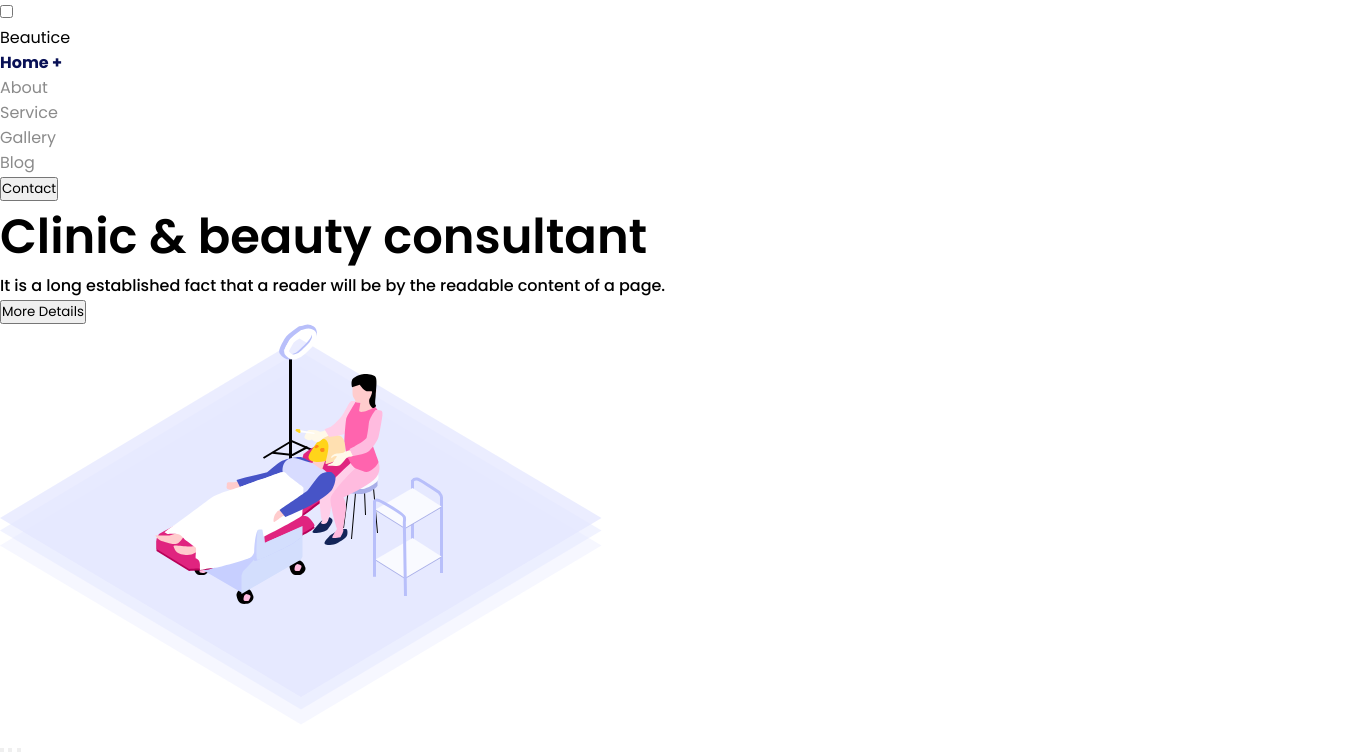
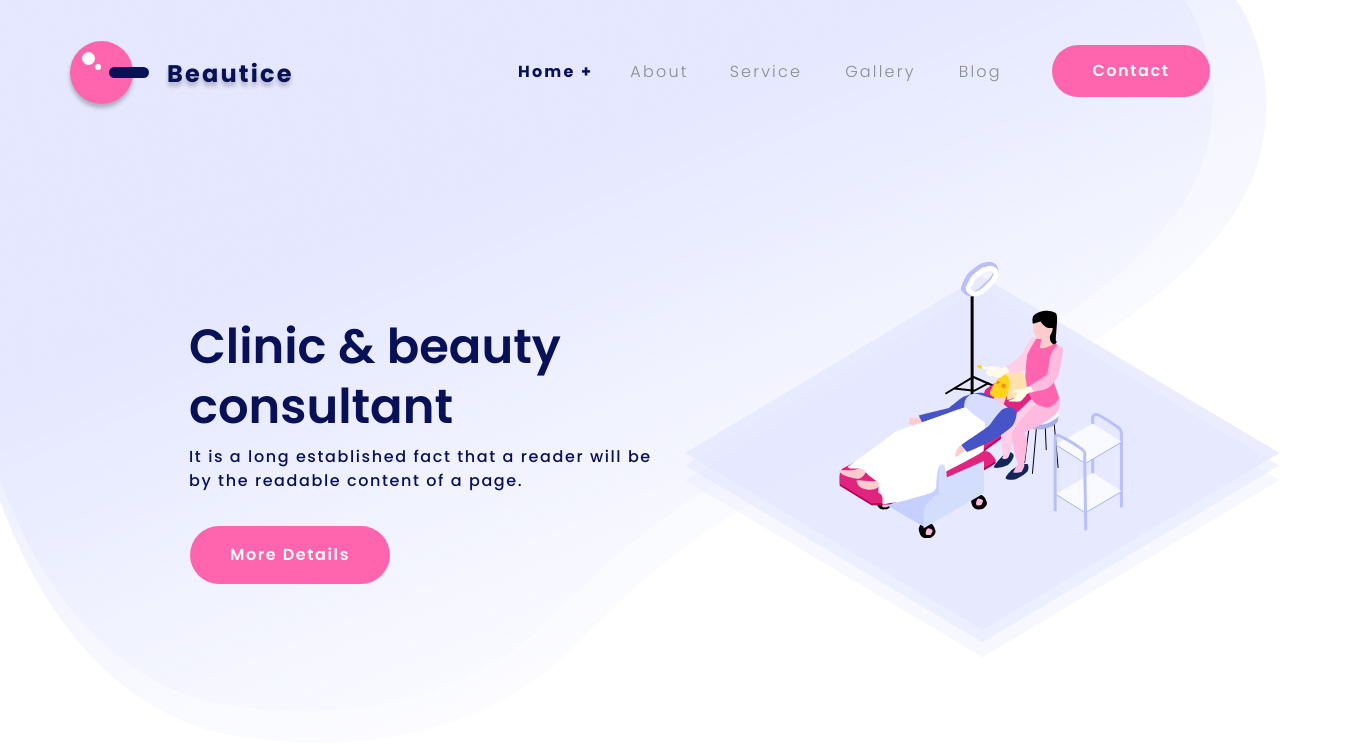
Before and after one commit to KhoaPhan1504/Beautice_Clinic-Beauty, a plain HTML site: page index.html in a window 1280 px wide. Shown: the top 755 px of the page, 1353 px wide, since content can reach past the window. Drawn offline with Linux system fonts and the light colour scheme; files whose address does not match are found by name.

Commit message:
Finish Exercise 1

```diff
--- a/assets/css/components/footer.css
+++ b/assets/css/components/footer.css
@@ -12,7 +12,7 @@
 	display: flex;
 	max-width: 1540px;
 	margin: auto;
-	background-image: url("../../assets/icon_home1/Footer\ BG\ 2.png");
+	background-image: url("../../icon_home1/Footer\ BG\ 2.png");
 	background-repeat: no-repeat;
 	height: 704.37px;
 	background-size: cover;
@@ -32,7 +32,7 @@
 .footer_container-fluid {
 	width: 100%;
 	height: 704.37px;
-	background-image: url("../../assets/icon_home1/Footer\ BG\ 1.png");
+	background-image: url("../../icon_home1/Footer\ BG\ 1.png");
 	background-repeat: no-repeat;
 	background-size: cover;
 }
--- a/assets/css/index.css
+++ b/assets/css/index.css
@@ -1,19 +1,19 @@
 /* Components */
-@import url("./assets/css/components/header.css");
-@import url("./assets/css/components/slider.css");
-@import url("./assets/css/components/core.css");
-@import url("./assets/css/components/about.css");
-@import url("./assets/css/components/profession.css");
-@import url("./assets/css/components/contact.css");
-@import url("./assets/css/components/footer.css");
+@import url("/assets/css/components/header.css");
+@import url("/assets/css/components/slider.css");
+@import url("/assets/css/components/core.css");
+@import url("/assets/css/components/about.css");
+@import url("/assets/css/components/profession.css");
+@import url("/assets/css/components/contact.css");
+@import url("/assets/css/components/footer.css");
 
 /* Shares */
-@import url("./assets/css/shares/button.css");
-@import url("./assets/css/shares/card.css");
-@import url("./assets/css/shares/textbox.css");
+@import url("/assets/css/shares/button.css");
+@import url("/assets/css/shares/card.css");
+@import url("/assets/css/shares/textbox.css");
 
 /* Utils */
-@import url("./assets/css/util/reponsive.css");
+@import url("/assets/css/util/reponsive.css");
 
 
 :root {
--- a/index.html
+++ b/index.html
@@ -5,7 +5,7 @@
   <meta charset="UTF-8">
   <meta name="viewport" content="width=device-width, initial-scale=1.0"/>
   <title>Home 1</title>
-  <link rel="stylesheet" type="text/css" href="./assets/css/index.css">
+  <link rel="stylesheet" type="text/css" href="assets/css/index.css">
 	<link rel="stylesheet" href="https://cdnjs.cloudflare.com/ajax/libs/font-awesome/6.1.1/css/all.min.css">
   <link rel="preconnect" href="https://fonts.googleapis.com">
 	<link rel="preconnect" href="https://fonts.gstatic.com" crossorigin>
@@ -1661,6 +1661,6 @@
       </div>
     </div>
   </footer>
-  <script src="./script.js"></script>
+  <script src="./js/script.js"></script>
 </body>
 </html>
```
